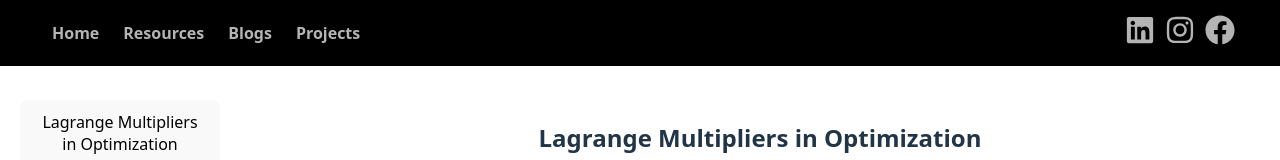
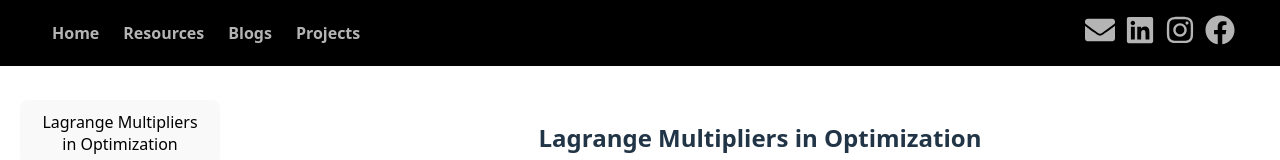
Before and after one commit to ttrieu2025/personal-website, a React (Vite) app: page /Blogs in a window 1280 px wide. Shown: the top 160 px of the page. Built offline with nearby package versions, Linux system fonts and the light colour scheme.

Commit message:
Add email icon to social links and adjust icon spacing

```diff
--- a/src/App.css
+++ b/src/App.css
@@ -82,7 +82,7 @@
 .social-links {
   margin-left: auto;
   flex-shrink: 0;
-  gap: 20px;               /* space between icons */
+  gap: 25px;               /* space between icons */
   align-items: center;     /* vertically align with nav links */
 }
 
--- a/src/App.jsx
+++ b/src/App.jsx
@@ -1,5 +1,5 @@
 import './App.css'
-import { FaLinkedin, FaInstagram, FaFacebook } from 'react-icons/fa'
+import { FaLinkedin, FaInstagram, FaFacebook, FaEnvelope } from 'react-icons/fa'
 import { Routes, Route, Link } from 'react-router-dom'
 
 import Home from './Pages/Home'
@@ -19,6 +19,14 @@ function App() {
         </nav>
 
         <div className="social-links">
+          <a
+            href="mailto:cat.trieu.truongminh@gmail.com"
+            target="_blank"
+            rel="noopener noreferrer"
+          >
+            <FaEnvelope size={30} color="#b5b4b4" />
+          </a>
+
           <a
             href="https://www.linkedin.com/in/mc-trieu-truong"
             target="_blank"
@@ -42,6 +50,7 @@ function App() {
           >
             <FaFacebook size={30} color="#b5b4b4" />
           </a>
+
         </div>
       </header>
 
```
